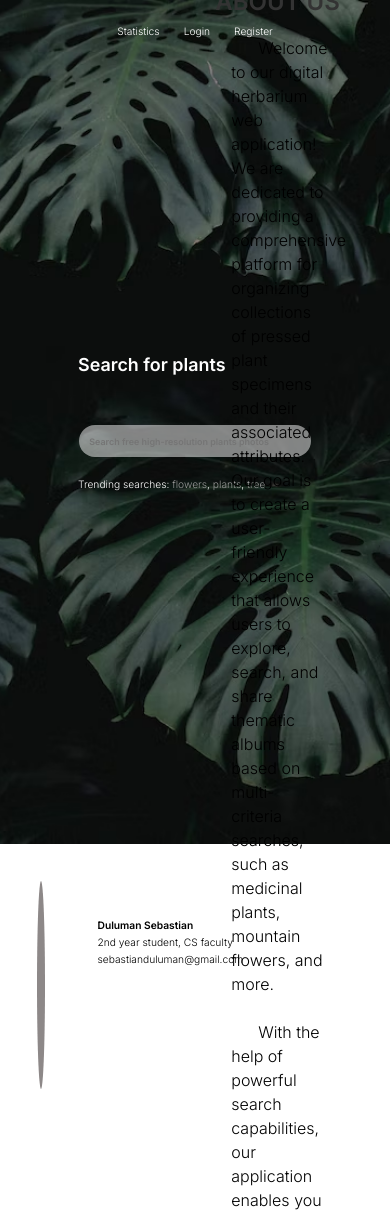
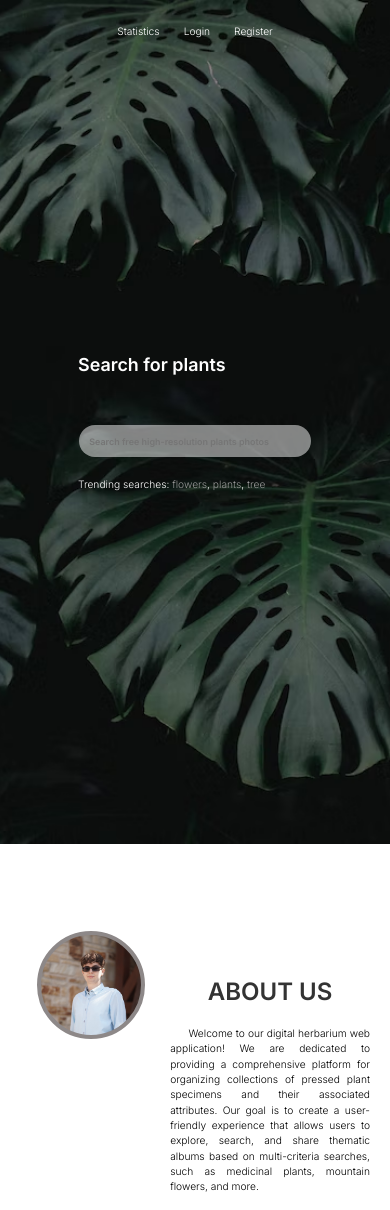
Before and after one commit to IonGolban/Herbal-Web-Manager, a website with bundled scripts: page src/public/index.html in a window 390 px wide. Shown: the top 1210 px of the page. Built offline with nearby package versions, Linux system fonts and the light colour scheme.

Commit message:
Responsive Index

```diff
--- a/src/public/index.html
+++ b/src/public/index.html
@@ -115,10 +115,10 @@
 
         <div class="title-contact-us">
             <p class="title-contact">CONTACT US</p>
-            <p>
+            <div class="lastp">
                 If you have any question about anything, or you have
                 a problem please write to us and we'll help you
-            </p>
+            </div>
         </div>
 
         <div class="form-contact">
--- a/src/public/styles/index.css
+++ b/src/public/styles/index.css
@@ -264,12 +264,14 @@ body {
   margin-bottom: 20px;
 }
 
-.about-us-text{
-  width: 50%;
-  font-size: 16px;
+.about-us-text {
+  width: 60%;
+  font-size: 1rem;
   line-height: 1.5;
+  text-align: justify;
+  overflow-wrap: break-word;
+  hyphens: auto;
 }
-
 
 .contact-us{
   height: 100vh;
@@ -372,8 +374,30 @@ body {
   color: white;
 }
 
+@media only screen and (max-width: 1200px){
 
+  .desc-ion,
+  .desc-sebi{
+    display: none;
+  }
 
+  .about-us-text{
+    width: 100%;
+    font-size: 0.8rem;
+  }
+
+}
+
+@media only screen and (max-width: 800px) {
+
+  .lastp{
+    display: none;
+  }
+  .lastp{
+    display: none;
+  }
+
+}
 
 @media only screen and (max-width: 600px) {
   .navbar2 {
@@ -402,6 +426,28 @@ body {
     padding: 0.8rem;
     font-size: 0.8rem;
   }
+
+  .poza-sebi,
+  .poza-ion{
+    margin-top: 50px;
+    height: 150px;
+    width: 150px;
+  }
+
+  .about-us-text {
+    font-size: 0.8rem;
+  }
+
+}
+
+@media only screen and (max-width: 500px){
+
+  .poza-sebi,
+  .poza-ion{
+    height: 120px;
+    width: 120px;
+  }
+
 }
 
 @media only screen and (max-width: 400px){
@@ -421,4 +467,10 @@ body {
     margin-top: 1.8rem ;
   }
 
+  .poza-sebi,
+  .poza-ion{
+    height: 100px;
+    width: 100px;
+  }
+
 }
```
